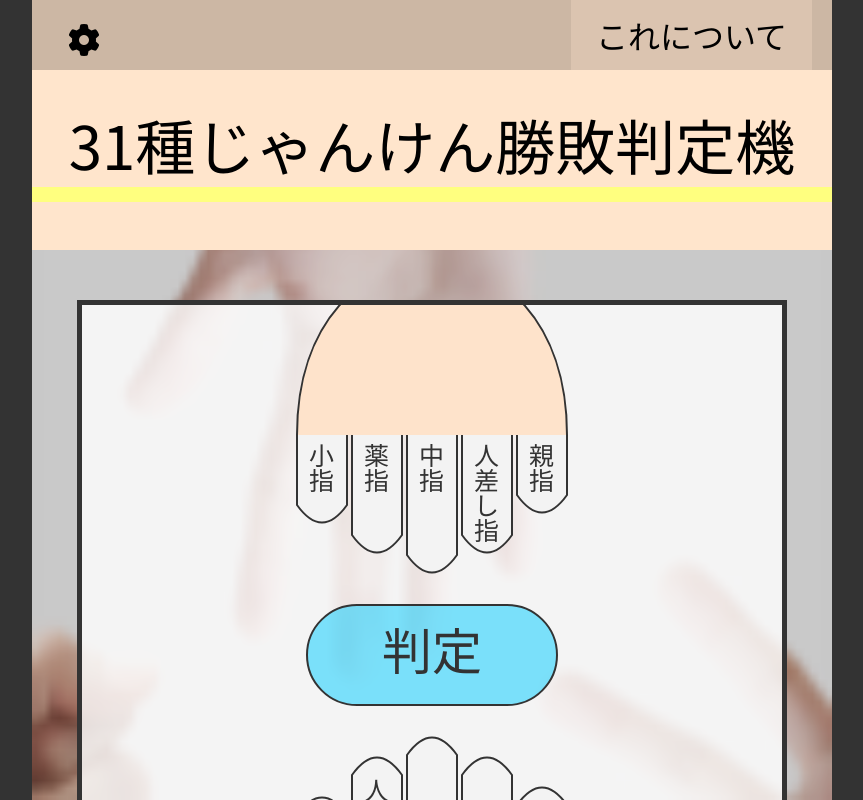
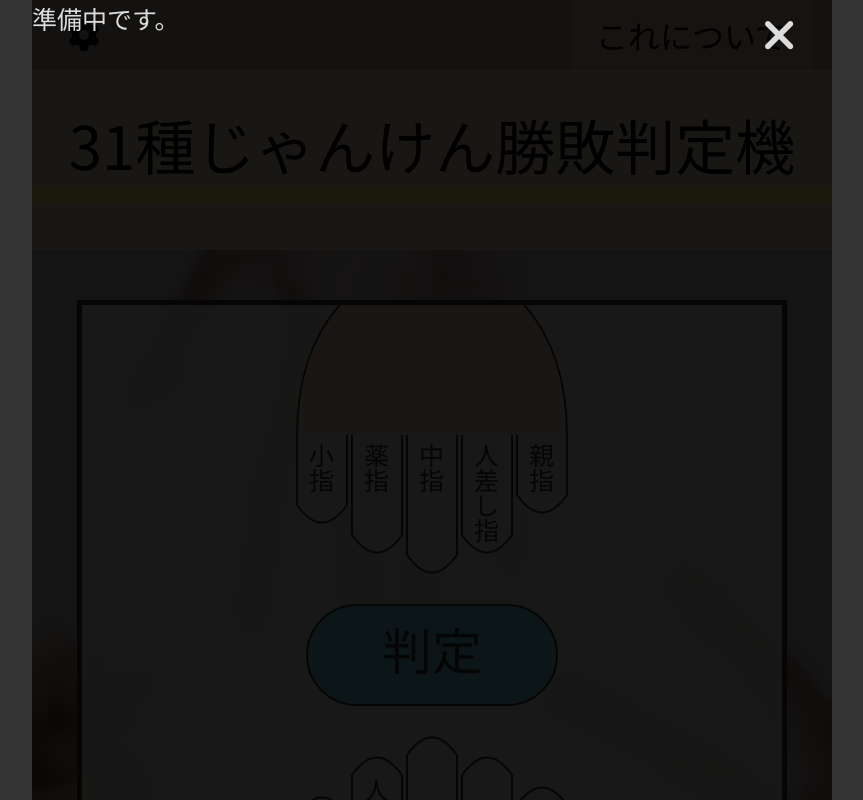
Before and after one commit to fdahos/ziyuken, a plain HTML site: page index.html in a window 1280 px wide. Both pictures are taken after a click on the button 292 px from the left and 40 px from the top of the page. Shown: the top 800 px of the page, without its empty margins (208-1071 px from the left). Drawn offline with Linux system fonts and the light colour scheme.

Commit message:
Update style.css

```diff
--- a/style.css
+++ b/style.css
@@ -71,9 +71,11 @@ nav {
 .setting {
     background-color: transparent;
     border: none;
-    display: inline;
+    display: block;
+    float: left;
     line-height: 70px;
     margin-left: 30px;
+    height: 70px;
     font-size: 80%;
 }
 
@@ -89,6 +91,11 @@ canvas {
     padding: 0;
 }
 
+.about-page p {
+    padding: 0;
+    margin: 0;
+}
+
 .about-page {
     border: #333 solid 5px;
     font-size: 50%;
@@ -99,3 +106,35 @@ canvas {
     background-color: rgba(255, 255, 255, 0.8);
     margin: 50px auto;
 }
+
+.set {
+    color: #ddd;
+    top: 0;
+    height: 100vh;
+    width: 800px;
+    position: fixed;
+    z-index: 20;
+    font-size: 50%;
+    background-color: rgba(0, 0, 0, 0.9);
+}
+
+.xMark {
+    background-color: transparent;
+    border: none;
+    color: #ddd;
+    float: right;
+    line-height: 70px;
+    margin-right: 30px;
+    height: 70px;
+    font-size: 180%;
+}
+
+input {
+    transform: scale(2.0);
+    margin: 0 10px;
+}
+
+.set p {
+    padding: 0;
+    margin: 0;
+}
```
